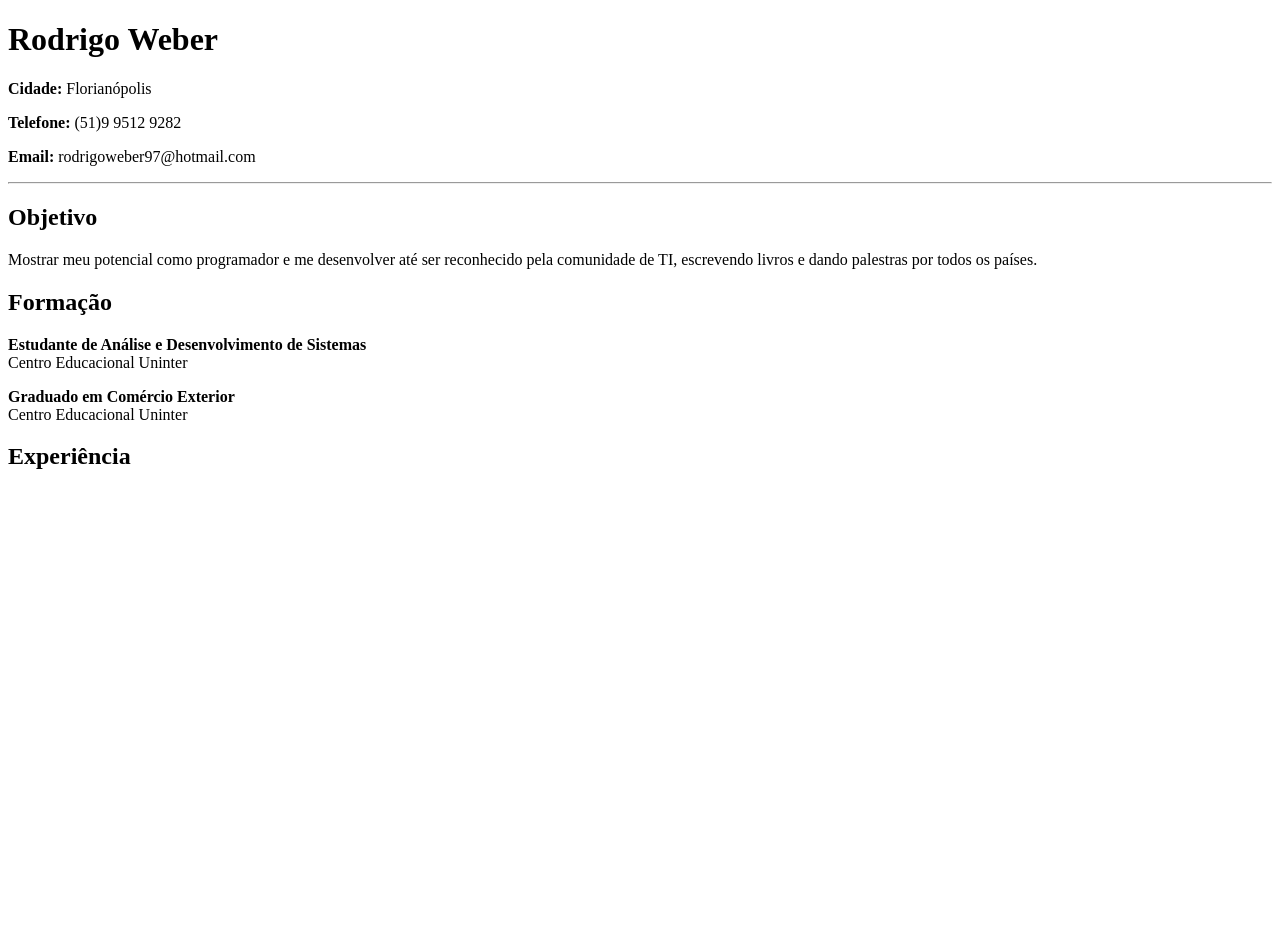
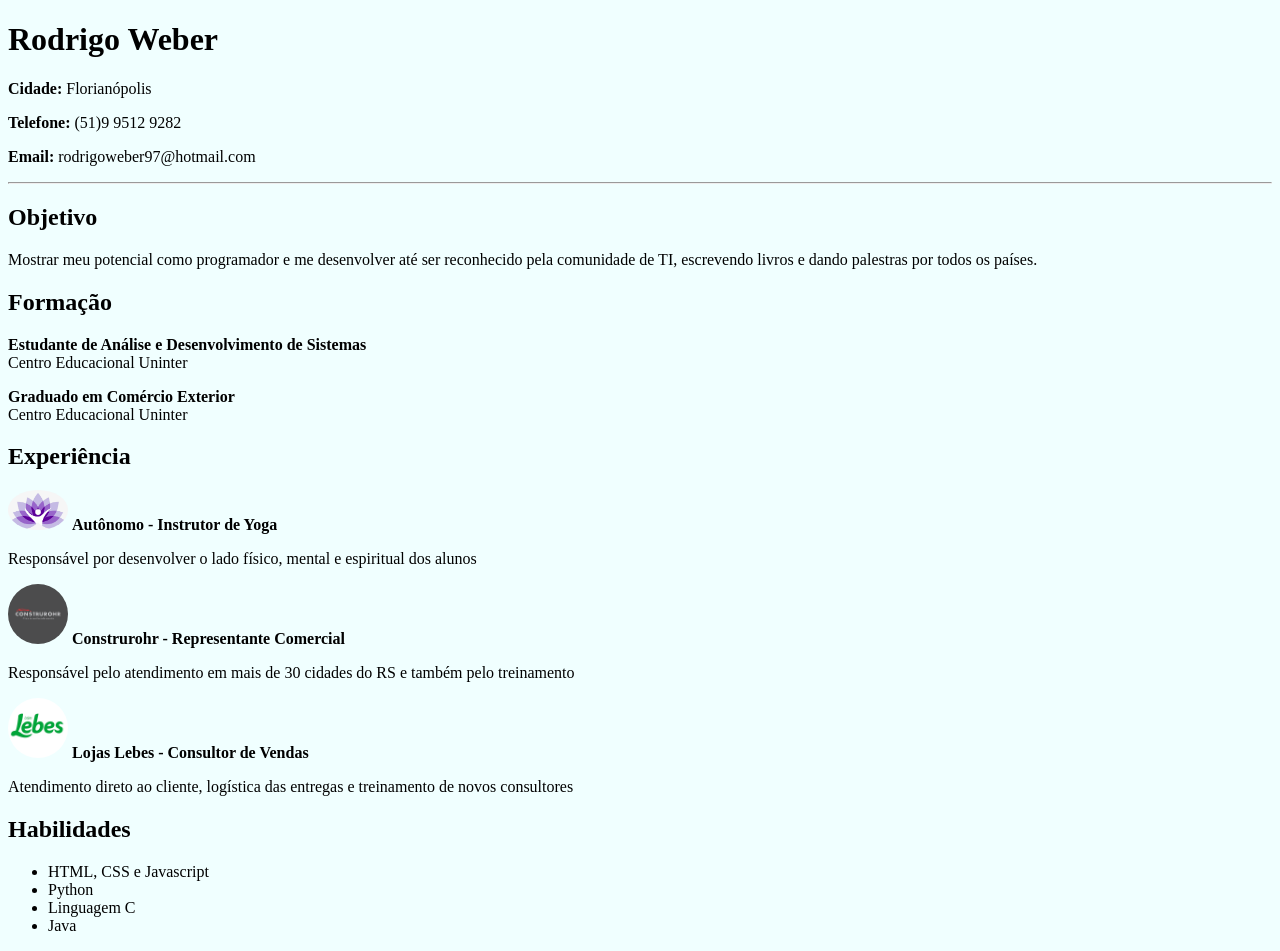
Before and after one commit to rodrigowe1988/Desenvolvimento-Web---Programador-BR, a plain HTML site: page Módulo02 - HTML Básico/index.html in a window 1280 px wide. Before the commit the page ends 800 px from the top, so only its background shows below. Drawn offline with Linux system fonts and the light colour scheme.

Commit message:
finalizando o módulo 2

```diff
--- a/Módulo02 - HTML Básico/index.html
+++ b/Módulo02 - HTML Básico/index.html
@@ -5,6 +5,14 @@
     <meta http-equiv="X-UA-Compatible" content="IE=edge">
     <meta name="viewport" content="width=device-width, initial-scale=1.0">
     <title>Currículo Rodrigo Weber</title>
+    <style>
+        body {
+            background-color: azure;
+        }
+        img {
+            border-radius: 50%;
+        }
+    </style>
 </head>
 <body>
     <h1>Rodrigo Weber</h1>
@@ -26,7 +34,26 @@
     </p>
     <h2>Experiência</h2>
     <div>
-        <img src="" alt="" srcset="">
+        <img src="images/yoga_logo.png" alt="logo da CONSTRUROHR" width="60px">
+        <strong>Autônomo - Instrutor de Yoga</strong>
+        <p>Responsável por desenvolver o lado físico, mental e espiritual dos alunos</p>
     </div>
+    <div>
+        <img src="images/CONSTRUROHR.png" alt="logo da CONSTRUROHR" width="60px">
+        <strong>Construrohr - Representante Comercial</strong>
+        <p>Responsável pelo atendimento em mais de 30 cidades do RS e também pelo treinamento </p>
+    </div>
+    <div>
+        <img src="images/lojas-lebes.png" alt="logo das lojas lebes" width="60px">
+        <strong>Lojas Lebes - Consultor de Vendas</strong>
+        <p>Atendimento direto ao cliente, logística das entregas e treinamento de novos consultores</p>
+    </div>
+    <h2>Habilidades</h2>
+    <ul>
+        <li>HTML, CSS e Javascript</li>
+        <li>Python</li>
+        <li>Linguagem C</li>
+        <li>Java</li>
+    </ul>
     </body>
     </html>
```
Also changed, not shown: Módulo02 - HTML Básico/images/yoga_logo.png (added).
